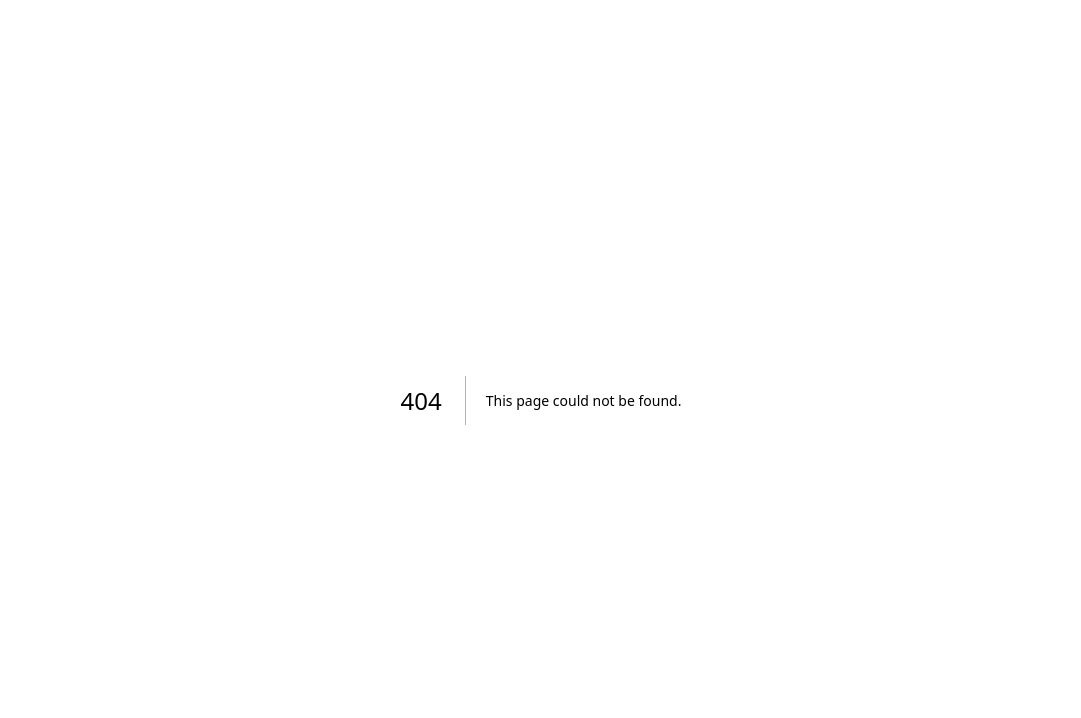
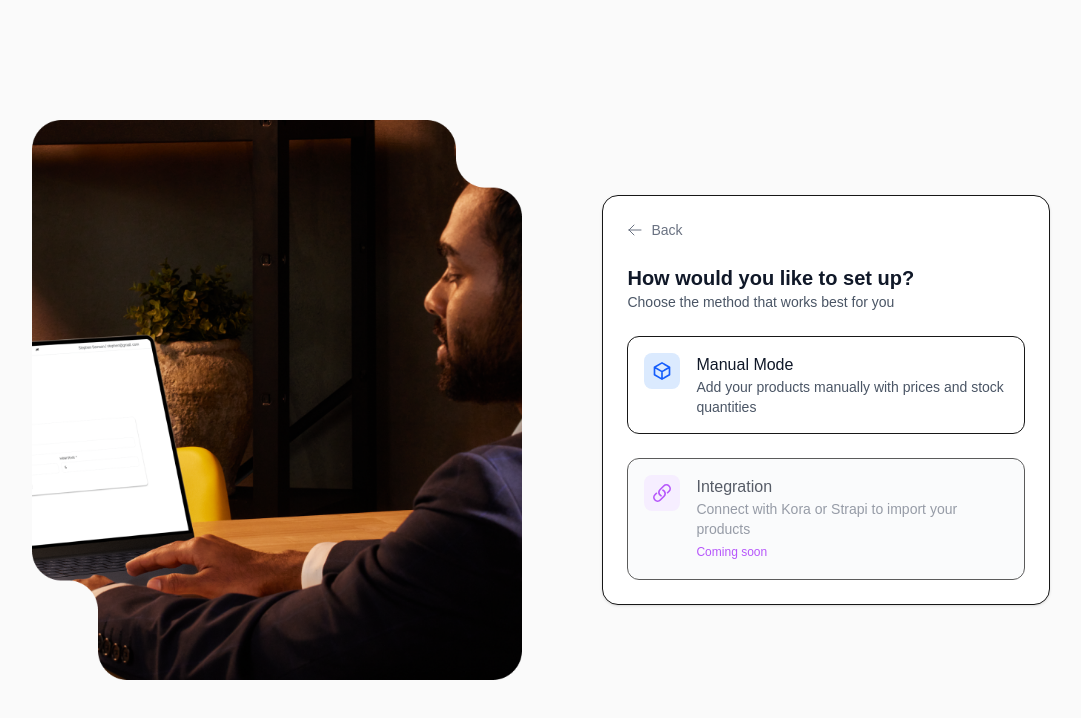
Before and after one commit to Kakka-tech/Monssel, a Next.js app: page /setup in a window 1280 px wide. Before the commit this address had no page. Shown: the top 718 px of the page, without its empty margins (99-1180 px from the left). Built offline with nearby package versions, Linux system fonts and the light colour scheme.

Commit message:
feat(setup)- Implemented setup page

```diff
--- a/package.json
+++ b/package.json
@@ -9,6 +9,7 @@
     "lint": "eslint"
   },
   "dependencies": {
+    "@heroicons/react": "^2.2.0",
     "clsx": "^2.1.1",
     "google-fonts": "^1.0.0",
     "lucide-react": "^0.563.0",
--- /dev/null
+++ b/src/app/(setup)/layout.tsx
@@ -0,0 +1,26 @@
+import Image from "next/image";
+
+export default function SetupLayout({
+  children,
+}: {
+  children: React.ReactNode;
+}) {
+  return (
+    <div className="h-screen bg-[#FAFAFA] flex items-center justify-center px-6">
+      <div className="w-full max-w-6xl flex items-center justify-center gap-20">
+        <div className="hidden lg:flex shrink-0">
+          <Image
+            src="/images/auth-image.png"
+            alt="Auth"
+            width={540}
+            height={660}
+            priority
+            className="h-140 w-auto rounded-3xl object-cove"
+          />
+        </div>
+
+        <div className="w-full max-w-md flex items-center">{children}</div>
+      </div>
+    </div>
+  );
+}
--- /dev/null
+++ b/src/app/(setup)/setup/page.tsx
@@ -0,0 +1,49 @@
+"use client";
+
+import { ArrowLeftIcon } from "@heroicons/react/24/outline";
+import { CubeIcon, LinkIcon } from "@heroicons/react/24/outline";
+
+export default function SetupPage() {
+  return (
+    <div className="w-full max-w-md bg-white border rounded-2xl p-6 shadow-sm space-y-6">
+      <button className="flex items-center gap-2 text-sm text-gray-500">
+        <ArrowLeftIcon className="w-4 h-4" />
+        Back
+      </button>
+
+      <div>
+        <h1 className="text-xl font-semibold text-[#101828]">How would you like to set up?</h1>
+        <p className="text-sm text-[#4A5565]">
+          Choose the method that works best for you
+        </p>
+      </div>
+
+      <button className="w-full flex gap-4 p-4 border rounded-xl hover:bg-gray-50 items-start">
+        <div className="p-2 bg-[#DBEAFE] rounded-lg">
+          <CubeIcon className="w-5 h-5 text-[#155DFC]" strokeWidth={2} />
+        </div>
+
+        <div className="text-left">
+          <p className="font-medium text-[#101828]">Manual Mode</p>
+          <p className="text-sm text-[#4A5565]">
+            Add your products manually with prices and stock quantities
+          </p>
+        </div>
+      </button>
+
+      <div className="w-full flex gap-4 p-4 border rounded-xl bg-gray-50 opacity-70 items-start">
+        <div className="p-2 bg-[#F3E8FF] rounded-lg">
+          <LinkIcon className="w-5 h-5 text-[#9810FA]" strokeWidth={2} />
+        </div>
+
+        <div>
+          <p className="font-medium text-[#101828]">Integration</p>
+          <p className="text-sm text-gray-500">
+            Connect with Kora or Strapi to import your products
+          </p>
+          <span className="text-xs text-[#9810FA]">Coming soon</span>
+        </div>
+      </div>
+    </div>
+  );
+}
```
Also changed, not shown: 1 other file (tests, documents, lock files or other folders).
